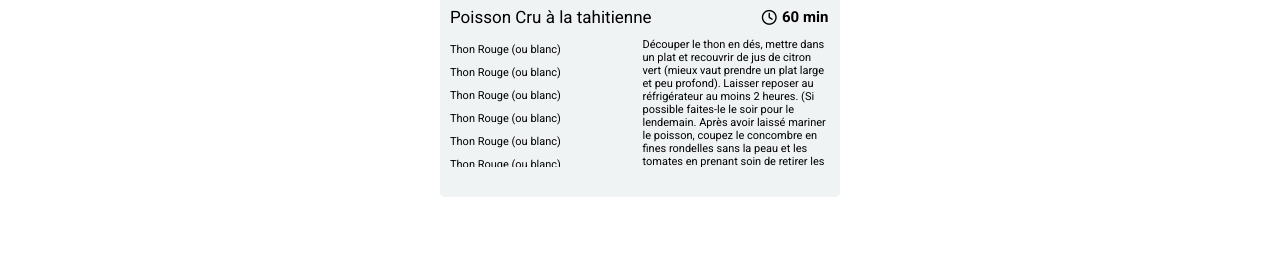
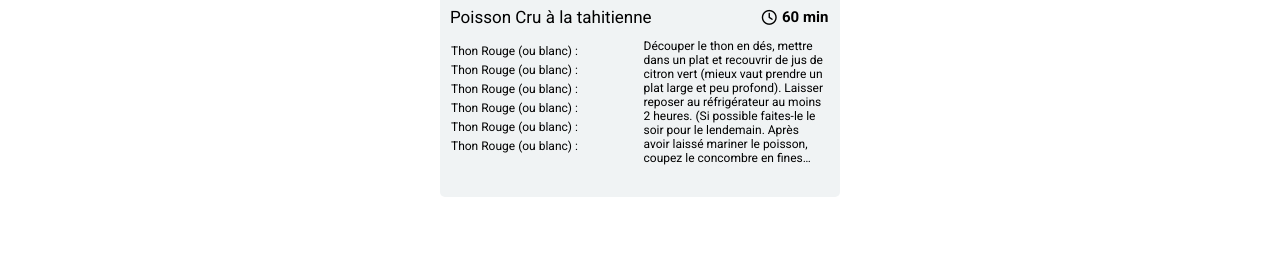
Before and after one commit to Frederic-K/Les-petits-plats, a website: page index.html in a window 1280 px wide. Shown: the part 537-800 px from the top of the page. Drawn offline with Linux system fonts and the light colour scheme.

Commit message:
Setup text ellipsis

```diff
--- a/index.html
+++ b/index.html
@@ -98,12 +98,12 @@
                     </div>
                     <div class="recipe__card--explanation">
                         <p class="recipe__card--ingredients">
-                            <span class="recipe__card--ingredientX">Thon Rouge (ou blanc)</span>
-                            <span class="recipe__card--ingredientX">Thon Rouge (ou blanc)</span>
-                            <span class="recipe__card--ingredientX">Thon Rouge (ou blanc)</span>
-                            <span class="recipe__card--ingredientX">Thon Rouge (ou blanc)</span>
-                            <span class="recipe__card--ingredientX">Thon Rouge (ou blanc)</span>
-                            <span class="recipe__card--ingredientX">Thon Rouge (ou blanc)</span>
+                            <span class="recipe__card--ingredientX">Thon Rouge (ou blanc) :</span>
+                            <span class="recipe__card--ingredientX">Thon Rouge (ou blanc) :</span>
+                            <span class="recipe__card--ingredientX">Thon Rouge (ou blanc) :</span>
+                            <span class="recipe__card--ingredientX">Thon Rouge (ou blanc) :</span>
+                            <span class="recipe__card--ingredientX">Thon Rouge (ou blanc) :</span>
+                            <span class="recipe__card--ingredientX">Thon Rouge (ou blanc) :</span>
                         </p>
                         <p class="recipe__card--cookingDescription">Découper le thon en dés, mettre dans un plat et recouvrir de jus de citron vert (mieux vaut prendre un plat large et peu profond). Laisser reposer au réfrigérateur au moins 2 heures. (Si possible faites-le le soir pour le lendemain. Après avoir laissé mariner le poisson, coupez le concombre en fines rondelles sans la peau et les tomates en prenant soin de retirer les pépins. Rayer la carotte. Ajouter les légumes au poissons avec le citron cette fois ci dans un Saladier. Ajouter le lait de coco. Pour ajouter un peu plus de saveur vous pouvez ajouter 1 à 2 cuillères à soupe de Crème de coco</p>
                     </div>
--- a/sass/pages/_recipe-card.scss
+++ b/sass/pages/_recipe-card.scss
@@ -42,7 +42,8 @@
         height: 40%;
         display: flex;
         flex-direction: column;
-        overflow: scroll;
+        //overflow: scroll;
+        overflow: hidden;
         padding: 0px 10px 0px 10px;
         background-color: $bg-color-grey;
     }
@@ -69,7 +70,8 @@
         align-items: center;
         gap: 2px;
         margin-right: 0;
-        font-weight: bold;
+        font-weight: bold
+        ;
     }
     &--timeIcon {
         font-size: 15px;
@@ -81,14 +83,22 @@
         width: 100%;
         display: flex;
         flex-direction: row;
-        font-size: 11px;
+        font-size: 9px;
         gap: 5px;
+        @media screen and (min-width: 768px) {
+            font-size: 12px;
+        }
     }
     &--ingredients {
         width: 49%;
         display: flex;
         flex-direction: column;
         margin-left: 0;
+        padding: 1px;
+        @include mobile-text-ellipsis;
+        @media screen and (min-width: 768px) {
+            @include desktop-text-ellipsis;
+        }
     }
     &--ingredientX {
         display: flex;
@@ -98,7 +108,14 @@
     }
     &--cookingDescription {
         width: 49%;
+        height: 100%;
         display: flex;
+        padding: 5px;
         margin-left: 0;
+        @include mobile-text-ellipsis;
+        @media screen and (min-width: 768px) {
+            padding: 1px;
+            @include desktop-text-ellipsis;
+        }
     }
 }
--- a/sass/utils/_mixins.scss
+++ b/sass/utils/_mixins.scss
@@ -81,4 +81,20 @@
     color: white;
     font-size: 20px;
     cursor: pointer;
-}
+};
+
+@mixin mobile-text-ellipsis {
+    overflow:hidden;
+    display: -webkit-box !important;
+    -webkit-line-clamp: 7;
+    -webkit-box-orient: vertical;
+    white-space: normal;
+};
+
+@mixin desktop-text-ellipsis {
+    overflow:hidden;
+    display: -webkit-box !important;
+    -webkit-line-clamp: 9;
+    -webkit-box-orient: vertical;
+    white-space: normal;
+};
```
Also changed, not shown: css/style.css, 1 other file.
